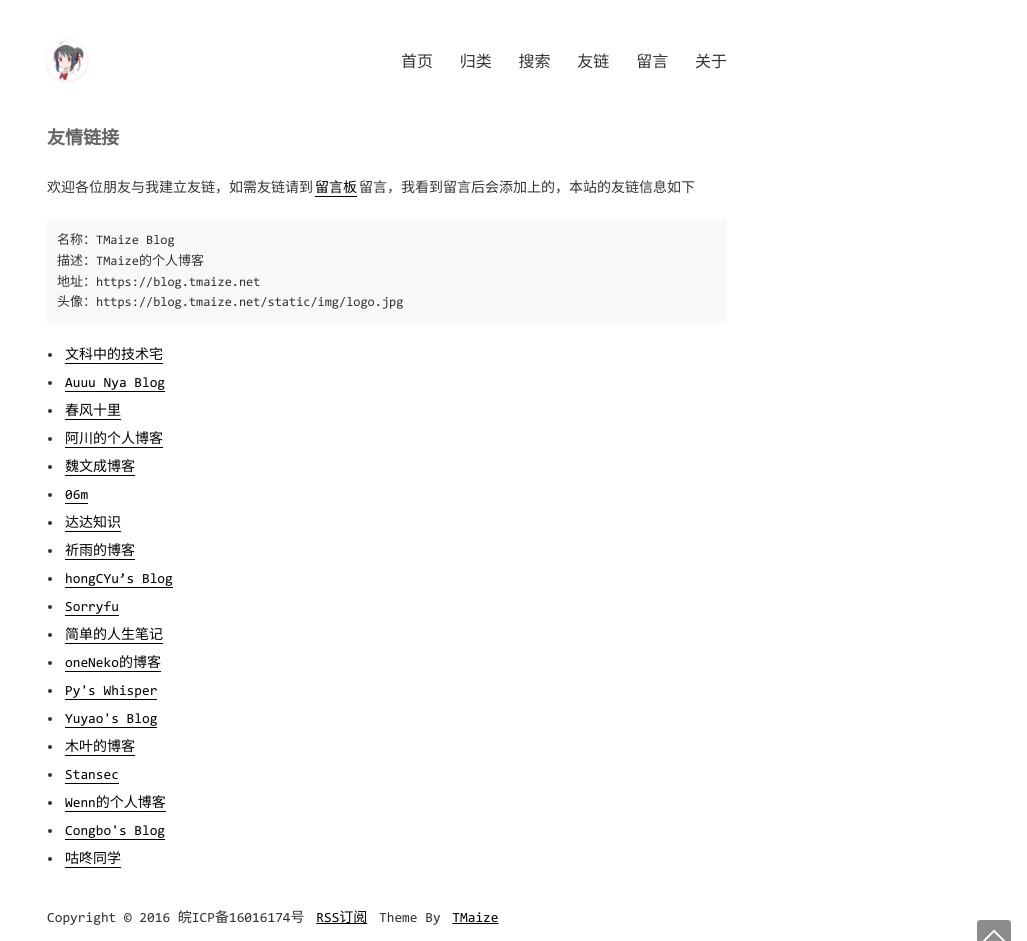
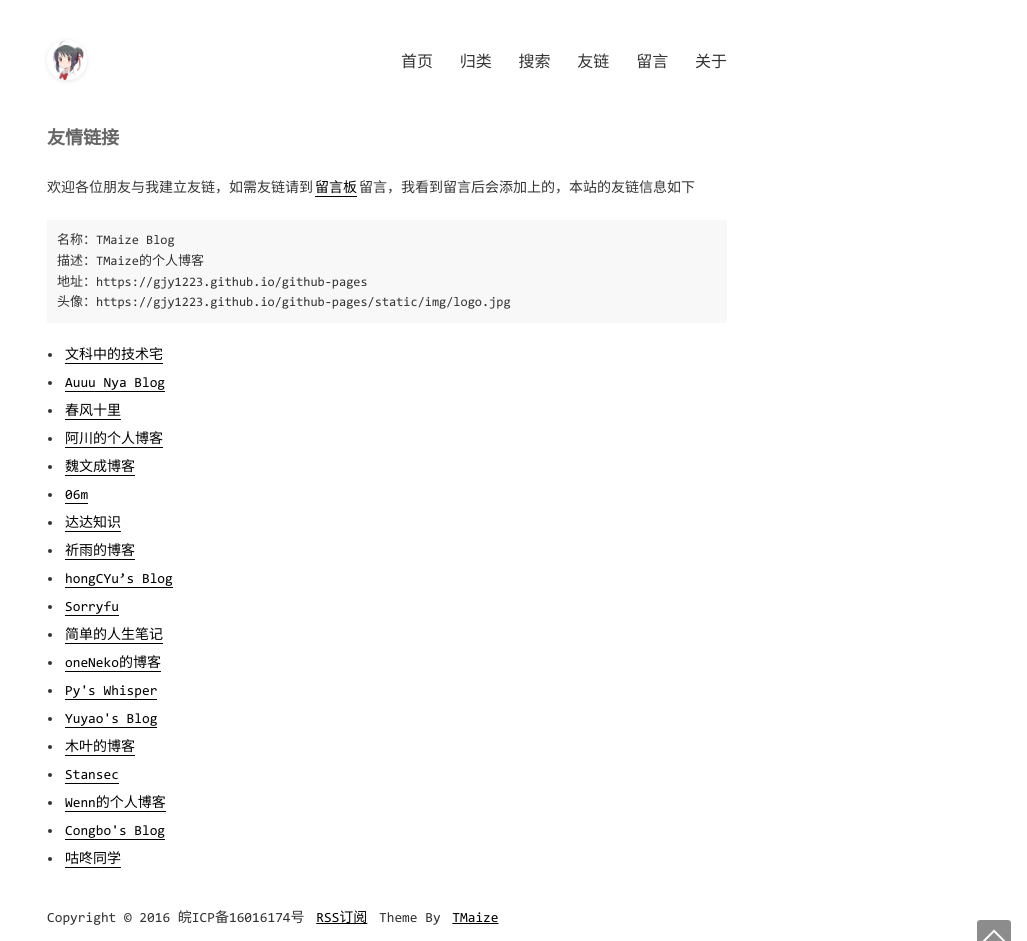
Before and after one commit to gjy1223/github_demo, a Jekyll site: the page built from pages/links.md, in a window 1280 px wide. Shown: the whole page, without its empty margins (253-1280 px from the left). Built offline with Jekyll 4.4.1, drawn with Linux system fonts in a browser that asks for light colours; part of the change alters nothing that is shown.

Commit message:
Update _config.yml

```diff
--- a/_config.yml
+++ b/_config.yml
@@ -17,7 +17,7 @@ exclude: ['CNAME', 'README.md', 'LICENSE', '_site', 'dist', 'Gemfile', 'Gemfile.
 
 # 域名配置
 # baseurl配置,如果网站部署在根目录下的其他目录中，请设置为 /目录名
-domainUrl: 'https://blog.tmaize.net'
+domainUrl: 'https://gjy1223.github.io/github-pages'
 baseurl: ''
 
 # 吐个槽地址，会在chat页面中重定向到该地址
```
